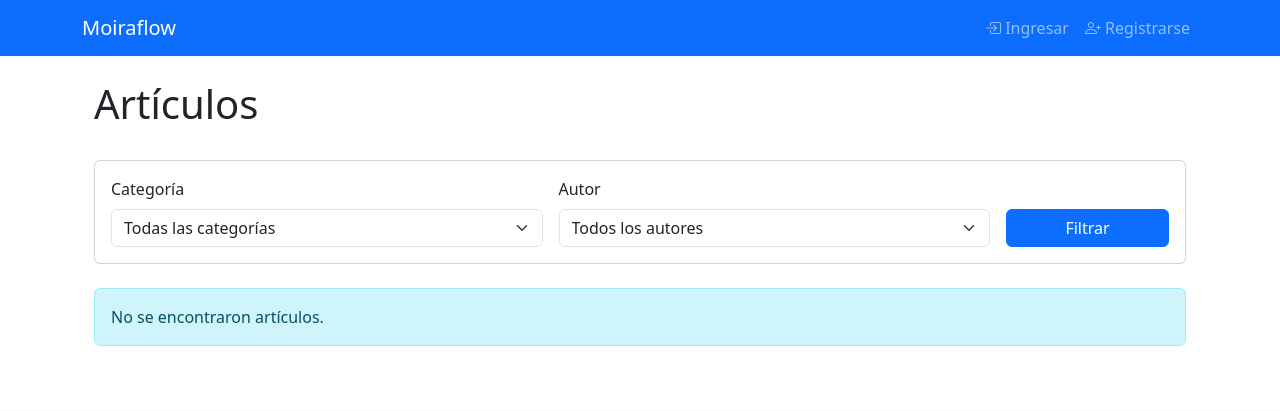
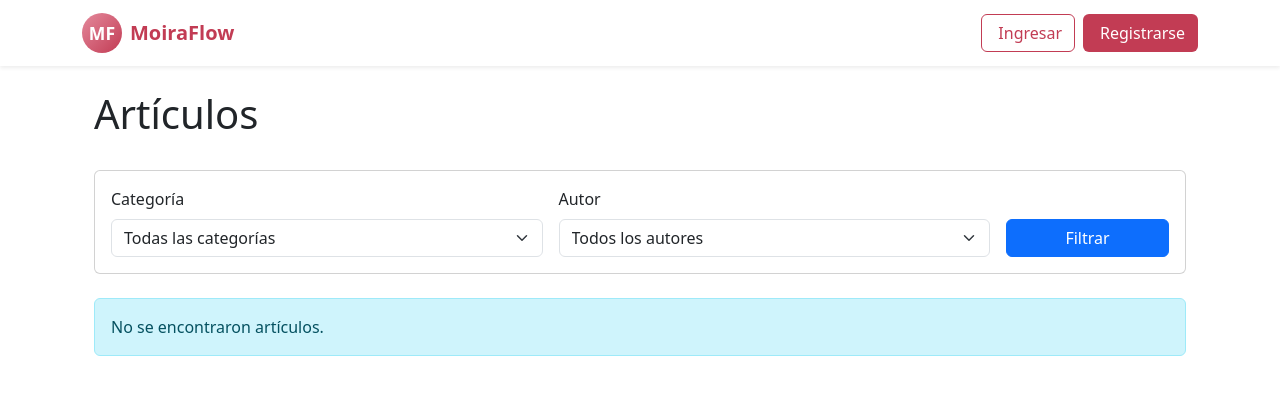
Before and after one commit to martitavm/proyecto-final, a Django app: page /moiraflow/articulos/ in a window 1280 px wide. Shown: the top 411 px of the page. Run offline with Django 5.2, Linux system fonts and the light colour scheme; data that the repository does not hold is empty.

Commit message:
Modificar navbar diseño

```diff
--- a/templates/partials/navbar.html
+++ b/templates/partials/navbar.html
@@ -1,66 +1,112 @@
-<nav class="navbar navbar-expand-lg navbar-dark bg-primary">
+<nav class="navbar navbar-expand-lg navbar-light bg-white shadow-sm">
     <div class="container">
-        <a class="navbar-brand" href="{% url 'moiraflow:index' %}">Moiraflow</a>
+        <!-- Logo redondo y nombre de la marca -->
+        <a class="navbar-brand d-flex align-items-center" href="{% url 'moiraflow:index' %}">
+            <div class="rounded-circle me-2" style="width: 40px; height: 40px; background: linear-gradient(135deg, #e4899c 0%, #c23c54 100%); display: flex; align-items: center; justify-content: center;">
+                <span class="text-white fw-bold" style="font-size: 1.1rem;">MF</span>
+            </div>
+            <span class="fw-bold" style="color: #c23c54;">MoiraFlow</span>
+        </a>
+
         <button class="navbar-toggler" type="button" data-bs-toggle="collapse" data-bs-target="#navbarNav">
             <span class="navbar-toggler-icon"></span>
         </button>
+
         <div class="collapse navbar-collapse" id="navbarNav">
-            <ul class="navbar-nav ms-auto">
+            <ul class="navbar-nav ms-auto align-items-lg-center">
                 {% if user.is_authenticated %}
-                <li class="nav-item">
-                    <a class="nav-link" href="{% url 'moiraflow:index' %}">
-                        Inicio
+                <!-- Menú principal reorganizado -->
+                <li class="nav-item mx-1">
+                    <a class="nav-link position-relative px-3 py-2" href="{% url 'moiraflow:calendario_circular' %}" style="color: #333;">
+                        <i class="fas fa-circle-notch me-1" style="color: #e4899c;"></i> Circular
                     </a>
                 </li>
-                <li class="nav-item">
-                    <a class="nav-link" href="{% url 'moiraflow:mi_perfil' %}">
-                        <i class="bi bi-person-circle"></i> Mi Perfil
+                <li class="nav-item mx-1">
+                    <a class="nav-link position-relative px-3 py-2" href="{% url 'moiraflow:calendario' %}" style="color: #333;">
+                        <i class="far fa-calendar-alt me-1" style="color: #e4899c;"></i> Mensual
                     </a>
                 </li>
-                <li class="nav-item">
-                    <a class="nav-link" href="{% url 'moiraflow:calendario_circular' %}">Calendario Circular</a>
+                <li class="nav-item mx-1">
+                    <a class="nav-link position-relative px-3 py-2" href="{% url 'moiraflow:mascota_panel' %}" style="color: #333;">
+                        <i class="fas fa-paw me-1" style="color: #e4899c;"></i> Mascota
+                    </a>
                 </li>
-                <li class="nav-item">
-                    <a class="nav-link" href="{% url 'moiraflow:calendario' %}">Calendario Mensual</a>
+                <li class="nav-item mx-1">
+                    <a class="nav-link position-relative px-3 py-2" href="{% url 'moiraflow:lista_articulos' %}" style="color: #333;">
+                        <i class="fas fa-book-open me-1" style="color: #e4899c;"></i> Artículos
+                    </a>
                 </li>
-                <li class="nav-item">
-                    <a class="nav-link" href="{% url 'moiraflow:mascota_panel' %}">Mascota</a>
-                </li>
-                <li class="nav-item">
-                    <a class="nav-link" href="{% url 'moiraflow:lista_articulos' %}">Artículos</a>
-                </li>
+
                 {% if user.perfil.puede_acceder_premium %}
-                <li class="nav-item">
-                    <a class="nav-link" href="{% url 'moiraflow:analisis_premium' %}">
-                        <i class="fas fa-crown me-1"></i> Analisis
+                <li class="nav-item mx-1">
+                    <a class="nav-link position-relative px-3 py-2" href="{% url 'moiraflow:analisis_premium' %}" style="color: #333;">
+                        <i class="fas fa-crown me-1" style="color: #ffd700;"></i> Premium
                     </a>
                 </li>
                 {% endif %}
 
-                <!-- Cambiamos el logout tradicional por el AJAX -->
-                <li class="nav-item dropdown">
-                    <a class="nav-link dropdown-toggle" href="#" id="userDropdown" role="button" data-bs-toggle="dropdown">
-                        <i class="bi bi-person-circle"></i> {{ user.username }}
+                <!-- Menú desplegable del usuario con imagen de perfil -->
+                <li class="nav-item dropdown ms-lg-3">
+                    <a class="nav-link dropdown-toggle d-flex align-items-center" href="#" id="userDropdown" role="button" data-bs-toggle="dropdown">
+                        <div class="rounded-circle me-2 overflow-hidden" style="width: 36px; height: 36px; border: 2px solid #e4899c;">
+                            {% if user.perfil.foto_perfil %}
+                                <img src="{{ user.perfil.foto_perfil.url }}" alt="Foto de perfil" class="img-fluid h-100 w-100" style="object-fit: cover;">
+                            {% else %}
+                                <div class="h-100 w-100 d-flex align-items-center justify-content-center" style="background-color: #f0f0f0;">
+                                    <i class="fas fa-user" style="color: #c23c54;"></i>
+                                </div>
+                            {% endif %}
+                        </div>
+                        <span class="d-none d-lg-inline" style="color: #333;">{{ user.username }}</span>
                     </a>
-                    <ul class="dropdown-menu dropdown-menu-end">
-                        <li><a class="dropdown-item" href="{% url 'moiraflow:mi_perfil' %}">Mi Perfil</a></li>
-                        <li><hr class="dropdown-divider"></li>
-                        <li><a class="dropdown-item" href="#" id="logout-link">
-                            <i class="bi bi-box-arrow-right"></i> Cerrar sesión
-                        </a></li>
+                    <ul class="dropdown-menu dropdown-menu-end border-0 shadow" style="min-width: 200px;">
+                        <li>
+                            <div class="d-flex align-items-center px-3 py-2">
+                                <div class="rounded-circle overflow-hidden me-2" style="width: 40px; height: 40px; border: 2px solid #e4899c;">
+                                    {% if user.perfil.foto_perfil %}
+                                        <img src="{{ user.perfil.foto_perfil.url }}" alt="Foto de perfil" class="img-fluid h-100 w-100" style="object-fit: cover;">
+                                    {% else %}
+                                        <div class="h-100 w-100 d-flex align-items-center justify-content-center" style="background-color: #f0f0f0;">
+                                            <i class="fas fa-user" style="color: #c23c54;"></i>
+                                        </div>
+                                    {% endif %}
+                                </div>
+                                <div>
+                                    <h6 class="mb-0" style="color: #c23c54;">{{ user.username }}</h6>
+                                    <small class="text-muted">{{ user.email }}</small>
+                                </div>
+                            </div>
+                        </li>
+                        <li><hr class="dropdown-divider my-1"></li>
+                        <li>
+                            <a class="dropdown-item py-2" href="{% url 'moiraflow:mi_perfil' %}">
+                                <i class="fas fa-user-circle me-2" style="color: #e4899c;"></i> Mi Perfil
+                            </a>
+                        </li>
+                        <li>
+                            <a class="dropdown-item py-2" href="{% url 'moiraflow:index' %}">
+                                <i class="fas fa-home me-2" style="color: #e4899c;"></i> Inicio
+                            </a>
+                        </li>
+                        <li><hr class="dropdown-divider my-1"></li>
+                        <li>
+                            <a class="dropdown-item py-2" href="#" id="logout-link">
+                                <i class="fas fa-sign-out-alt me-2" style="color: #e4899c;"></i> Cerrar sesión
+                            </a>
+                        </li>
                     </ul>
                 </li>
 
                 {% else %}
-                <!-- Enlaces para usuarios no autenticados (modificados para el modal) -->
-                <li class="nav-item">
-                    <a class="nav-link" href="#" data-bs-toggle="modal" data-bs-target="#loginModal">
-                        <i class="bi bi-box-arrow-in-right"></i> Ingresar
+                <!-- Enlaces para usuarios no autenticados -->
+                <li class="nav-item ms-lg-2">
+                    <a class="btn btn-outline-primary me-2" href="#" data-bs-toggle="modal" data-bs-target="#loginModal" style="border-color: #c23c54; color: #c23c54;">
+                        <i class="fas fa-sign-in-alt me-1"></i> Ingresar
                     </a>
                 </li>
                 <li class="nav-item">
-                    <a class="nav-link" href="{% url 'moiraflow:registro' %}">
-                        <i class="bi bi-person-plus"></i> Registrarse
+                    <a class="btn text-white" href="{% url 'moiraflow:registro' %}" style="background-color: #c23c54;">
+                        <i class="fas fa-user-plus me-1"></i> Registrarse
                     </a>
                 </li>
                 {% endif %}
@@ -69,43 +115,85 @@
     </div>
 </nav>
 
-<!-- Modal de Login (añadir al final del body) -->
+<!-- Modal de Login (mejorado) -->
 <div class="modal fade" id="loginModal" tabindex="-1" aria-labelledby="loginModalLabel" aria-hidden="true">
-    <div class="modal-dialog">
-        <div class="modal-content">
-            <div class="modal-header bg-primary text-white">
+    <div class="modal-dialog modal-dialog-centered">
+        <div class="modal-content border-0 shadow">
+            <div class="modal-header text-white" style="background: linear-gradient(135deg, #e4899c 0%, #c23c54 100%); border-bottom: none;">
                 <h5 class="modal-title" id="loginModalLabel">
-                    <i class="bi bi-box-arrow-in-right"></i> Iniciar sesión
+                    <i class="fas fa-sign-in-alt me-2"></i> Iniciar sesión
                 </h5>
                 <button type="button" class="btn-close btn-close-white" data-bs-dismiss="modal" aria-label="Close"></button>
             </div>
-            <div class="modal-body">
+            <div class="modal-body p-4">
                 <form id="loginForm">
                     {% csrf_token %}
                     <div class="mb-3">
                         <label for="username" class="form-label">Usuario</label>
-                        <input type="text" class="form-control" id="username" name="username" required>
+                        <input type="text" class="form-control" id="username" name="username" required style="border-color: #e4899c;">
                     </div>
                     <div class="mb-3">
                         <label for="password" class="form-label">Contraseña</label>
-                        <input type="password" class="form-control" id="password" name="password" required>
+                        <input type="password" class="form-control" id="password" name="password" required style="border-color: #e4899c;">
                     </div>
                     <div class="d-grid gap-2 mb-3">
-                        <button type="submit" class="btn btn-primary">
-                            <i class="bi bi-box-arrow-in-right"></i> Ingresar
+                        <button type="submit" class="btn text-white py-2" style="background: linear-gradient(135deg, #e4899c 0%, #c23c54 100%);">
+                            <i class="fas fa-sign-in-alt me-1"></i> Ingresar
                         </button>
                     </div>
                 </form>
                 <div class="text-center">
-                    <a href="{% url 'moiraflow:registro' %}" class="btn btn-outline-primary btn-sm">
-                        <i class="bi bi-person-plus"></i> Crear cuenta
+                    <a href="{% url 'moiraflow:registro' %}" class="btn btn-sm text-white mt-2" style="background-color: #c23c54;">
+                        <i class="fas fa-user-plus me-1"></i> Crear cuenta
                     </a>
-                    <a href="{% url 'moiraflow:password_reset' %}" class="btn btn-outline-primary btn-sm">
-                        <i class="bi bi-question-circle"></i> ¿Olvidaste tu contraseña?
+                    <a href="{% url 'moiraflow:password_reset' %}" class="btn btn-sm btn-outline-secondary mt-2">
+                        <i class="fas fa-question-circle me-1"></i> ¿Olvidaste tu contraseña?
                     </a>
                 </div>
-                <div id="loginError" class="alert alert-danger mt-3" style="display:none;"></div>
+                <div id="loginError" class="alert alert-danger mt-3" style="display:none; border-left: 4px solid #c23c54;"></div>
             </div>
         </div>
     </div>
 </div>
+
+<style>
+    /* Efectos hover para los enlaces del navbar */
+    .navbar-nav .nav-link {
+        position: relative;
+        transition: all 0.3s ease;
+        border-radius: 4px;
+    }
+
+    .navbar-nav .nav-link:hover {
+        color: #c23c54 !important;
+    }
+
+    .navbar-nav .nav-link:hover::after {
+        content: '';
+        position: absolute;
+        bottom: 0;
+        left: 15%;
+        width: 70%;
+        height: 2px;
+        background-color: #e4899c;
+        transition: all 0.3s ease;
+    }
+
+    /* Estilos para el dropdown */
+    .dropdown-item {
+        transition: all 0.2s ease;
+    }
+
+    .dropdown-item:hover {
+        background-color: #f8f9fa;
+        color: #c23c54 !important;
+        padding-left: 1.5rem !important;
+    }
+
+    /* Efecto para el botón de registro */
+    .btn[style*="background-color: #c23c54"]:hover {
+        background-color: #a83248 !important;
+        transform: translateY(-1px);
+        box-shadow: 0 2px 8px rgba(194, 60, 84, 0.3);
+    }
+</style>
```
